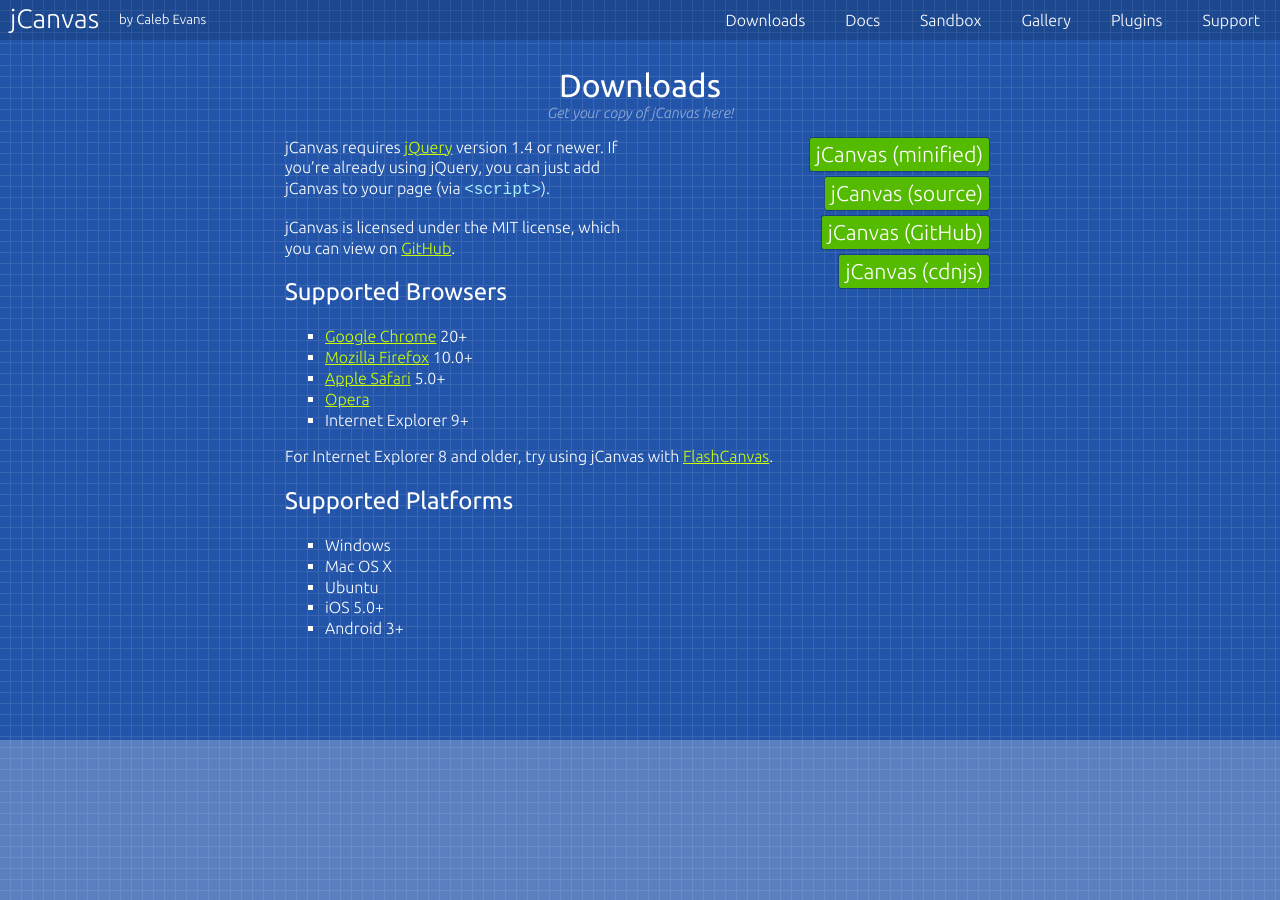
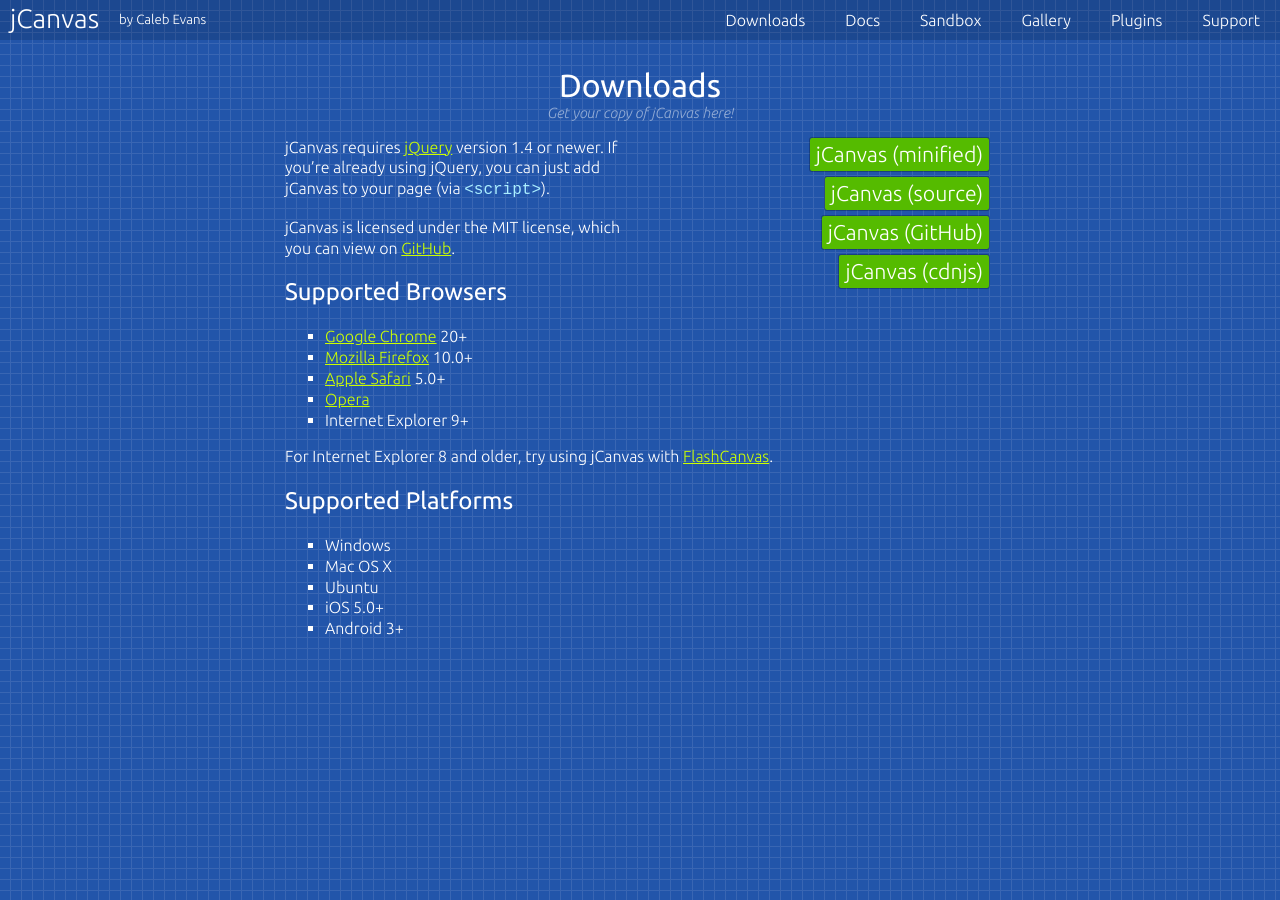
Before and after one commit to caleb531/jcanvas-website, a Jekyll site: the page built from _pages/downloads.md, in a window 1280 px wide. Built offline with Jekyll 4.4.1, drawn with Linux system fonts in a browser that asks for light colours; some web fonts are replaced; a script that is not in the unit is left out; comment, search, counter and statistics services are not loaded.

Commit message:
Remove subtle ad container background color
The background isn't even guaranteed to show because the container may
fit to the displayed ad.

```diff
--- a/_sass/_containers.scss
+++ b/_sass/_containers.scss
@@ -110,7 +110,6 @@
   width: 100%;
   height: $ad-height;
   text-align: center;
-  background-color: rgba(#fff, 0.25);
 }
 main {
   margin-bottom: $ad-height;
```
